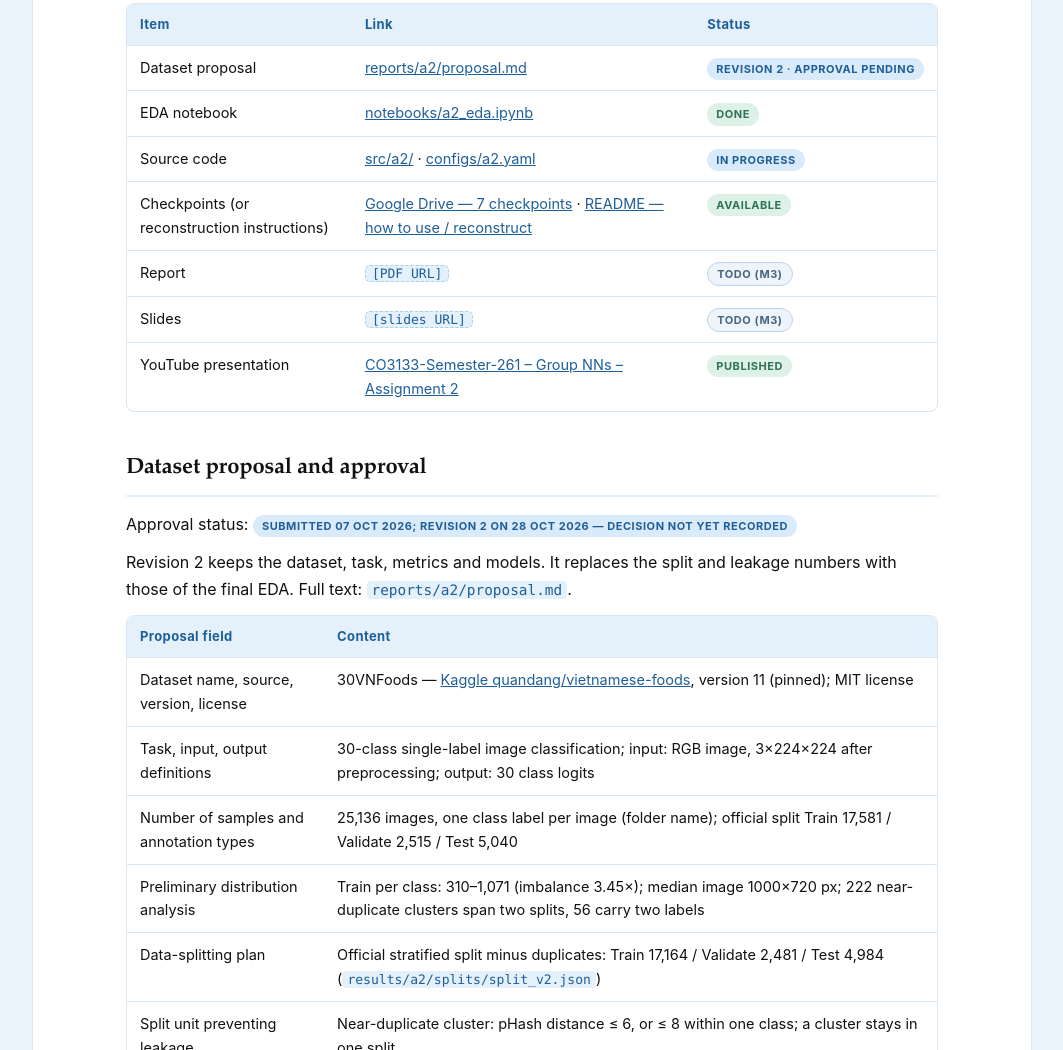
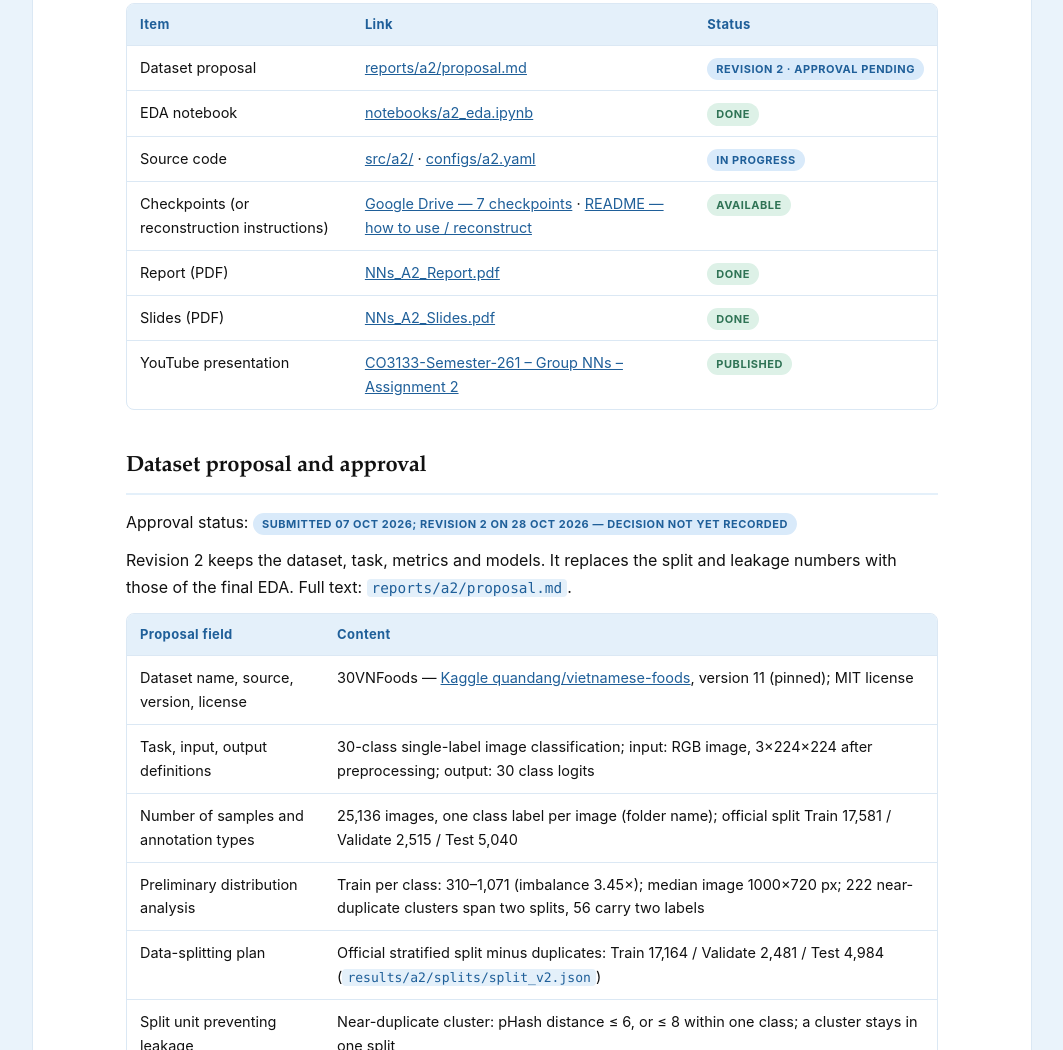
Before and after one commit to nguyenhohongphuc/co3133-deep-learning-project, a plain HTML site: page docs/assignments/assignment-2.html in a window 1280 px wide. Shown: the part 1119-2169 px from the top of the page, without its empty margins (108-1171 px from the left). Drawn offline with Linux system fonts and the light colour scheme.

Commit message:
A2: add slides PDF and link report and slides

```diff
--- a/docs/assignments/assignment-2.html
+++ b/docs/assignments/assignment-2.html
@@ -77,8 +77,8 @@
           <tr><td>EDA notebook</td><td><a href="https://github.com/nguyenhohongphuc/co3133-deep-learning-project/blob/main/notebooks/a2_eda.ipynb">notebooks/a2_eda.ipynb</a></td><td><span class="badge done">Done</span></td></tr>
           <tr><td>Source code</td><td><a href="https://github.com/nguyenhohongphuc/co3133-deep-learning-project/tree/main/src/a2">src/a2/</a> &middot; <a href="https://github.com/nguyenhohongphuc/co3133-deep-learning-project/blob/main/configs/a2.yaml">configs/a2.yaml</a></td><td><span class="badge wip">In progress</span></td></tr>
           <tr><td>Checkpoints (or reconstruction instructions)</td><td><a href="https://drive.google.com/drive/folders/1tai-N28-ftkYfRAXHKoxyH1pl2SJbSNL">Google Drive &mdash; 7 checkpoints</a> &middot; <a href="https://github.com/nguyenhohongphuc/co3133-deep-learning-project#checkpoints">README &mdash; how to use / reconstruct</a></td><td><span class="badge done">Available</span></td></tr>
-          <tr><td>Report</td><td><span class="fill">[PDF URL]</span></td><td><span class="badge todo">TODO (M3)</span></td></tr>
-          <tr><td>Slides</td><td><span class="fill">[slides URL]</span></td><td><span class="badge todo">TODO (M3)</span></td></tr>
+          <tr><td>Report (PDF)</td><td><a href="https://github.com/nguyenhohongphuc/co3133-deep-learning-project/blob/main/reports/a2/NNs_A2_Report.pdf">NNs_A2_Report.pdf</a></td><td><span class="badge done">Done</span></td></tr>
+          <tr><td>Slides (PDF)</td><td><a href="https://github.com/nguyenhohongphuc/co3133-deep-learning-project/blob/main/reports/a2/NNs_A2_Slides.pdf">NNs_A2_Slides.pdf</a></td><td><span class="badge done">Done</span></td></tr>
           <tr><td>YouTube presentation</td><td><a href="https://youtu.be/4ccXmZz7Z1g">CO3133-Semester-261 &ndash; Group NNs &ndash; Assignment 2</a></td><td><span class="badge done">Published</span></td></tr>
         </tbody>
       </table>
```
Also changed, not shown: docs/index.html (+2 -2 lines), 1 other file.
